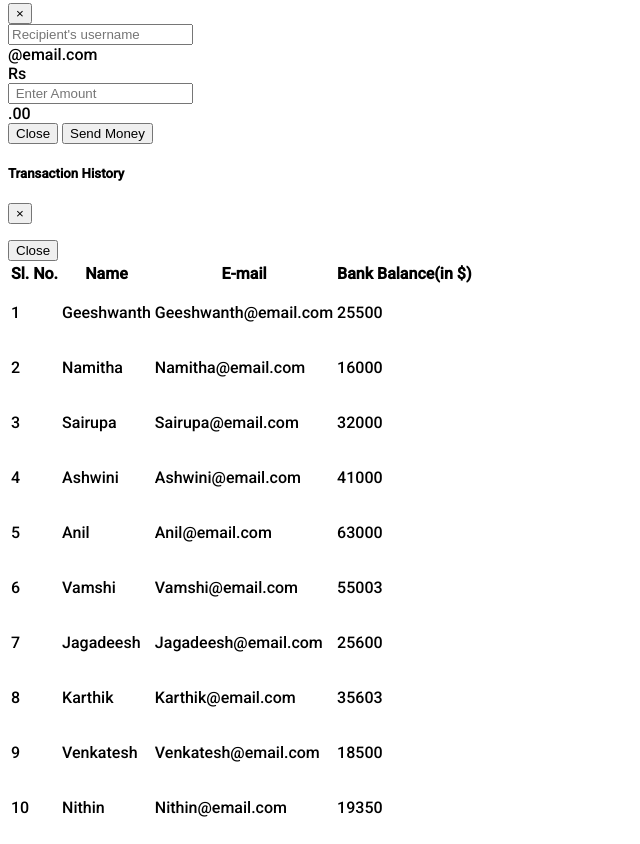
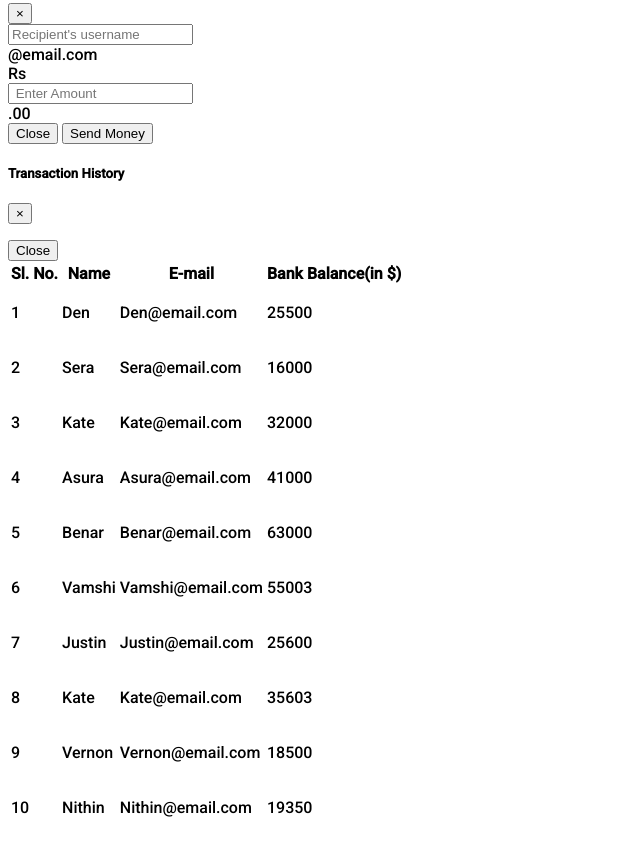
Before and after one commit to jasmin4035/Basic-Banking-System, a plain HTML site: page customer.html in a window 1280 px wide. Shown: the part 397-1241 px from the top of the page, without its empty margins (0-640 px from the left). Drawn offline with nearby package versions, Linux system fonts and the light colour scheme; a web font is replaced by a local one.

Commit message:
Add files via upload

```diff
--- a/customer.html
+++ b/customer.html
@@ -124,40 +124,40 @@
                 <tbody>
                     <tr class="table-light">
                         <td scope="row">1</td>
-                        <td>Geeshwanth</td>
-                        <td>Geeshwanth@email.com</td>
+                        <td>Den</td>
+                        <td>Den@email.com</td>
                         <td>
                             <p id="GeeshwanthBankBalance">25500</p>
                         </td>
                     </tr>
                     <tr class="table-info">
                         <td scope="row">2</td>
-                        <td>Namitha</td>
-                        <td>Namitha@email.com</td>
+                        <td>Sera</td>
+                        <td>Sera@email.com</td>
                         <td>
                             <p id="NamithaBankBalance">16000</p>
                         </td>
                     </tr>
                     <tr class="table-light">
                         <td scope="row">3</td>
-                        <td>Sairupa</td>
-                        <td>Sairupa@email.com</td>
+                        <td>Kate</td>
+                        <td>Kate@email.com</td>
                         <td>
                             <p id="SairupaBankBalance">32000</p>
                         </td>
                     </tr>
                     <tr class="table-info">
                         <td scope="row">4</td>
-                        <td>Ashwini</td>
-                        <td>Ashwini@email.com</td>
+                        <td>Asura</td>
+                        <td>Asura@email.com</td>
                         <td>
                             <p id="AswiniBankBalance">41000</p>
                         </td>
                     </tr>
                     <tr class="table-light">
                         <td scope="row">5</td>
-                        <td>Anil</td>
-                        <td>Anil@email.com</td>
+                        <td>Benar</td>
+                        <td>Benar@email.com</td>
                         <td>
                             <p id="AnilBankBalance">63000</p>
                         </td>
@@ -172,24 +172,24 @@
                     </tr>
                     <tr class="table-light">
                         <td>7</td>
-                        <td>Jagadeesh</td>
-                        <td>Jagadeesh@email.com</td>
+                        <td>Justin</td>
+                        <td>Justin@email.com</td>
                         <td>
                             <p id="JagadeeshBankBalance">25600</p>
                         </td>
                     </tr>
                     <tr class="table-info">
                         <td scope="row">8</td>
-                        <td>Karthik</td>
-                        <td>Karthik@email.com</td>
+                        <td>Kate</td>
+                        <td>Kate@email.com</td>
                         <td>
                             <p id="KarthikBankBalance">35603</p>
                         </td>
                     </tr>
                     <tr class="table-light">
                         <td scope="row">9</td>
-                        <td>Venkatesh</td>
-                        <td>Venkatesh@email.com</td>
+                        <td>Vernon</td>
+                        <td>Vernon@email.com</td>
                         <td>
                             <p id="VenkateshBankBalance">18500</p>
                         </td>
```
